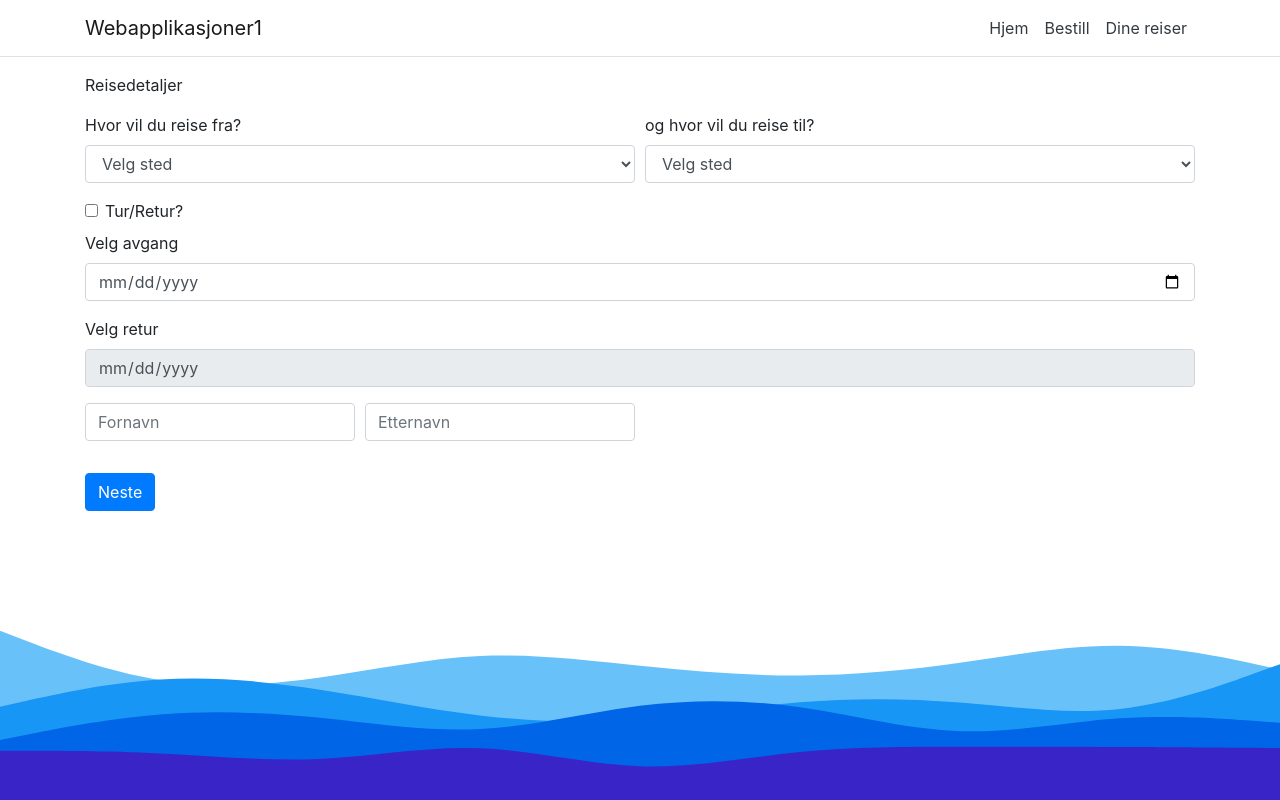
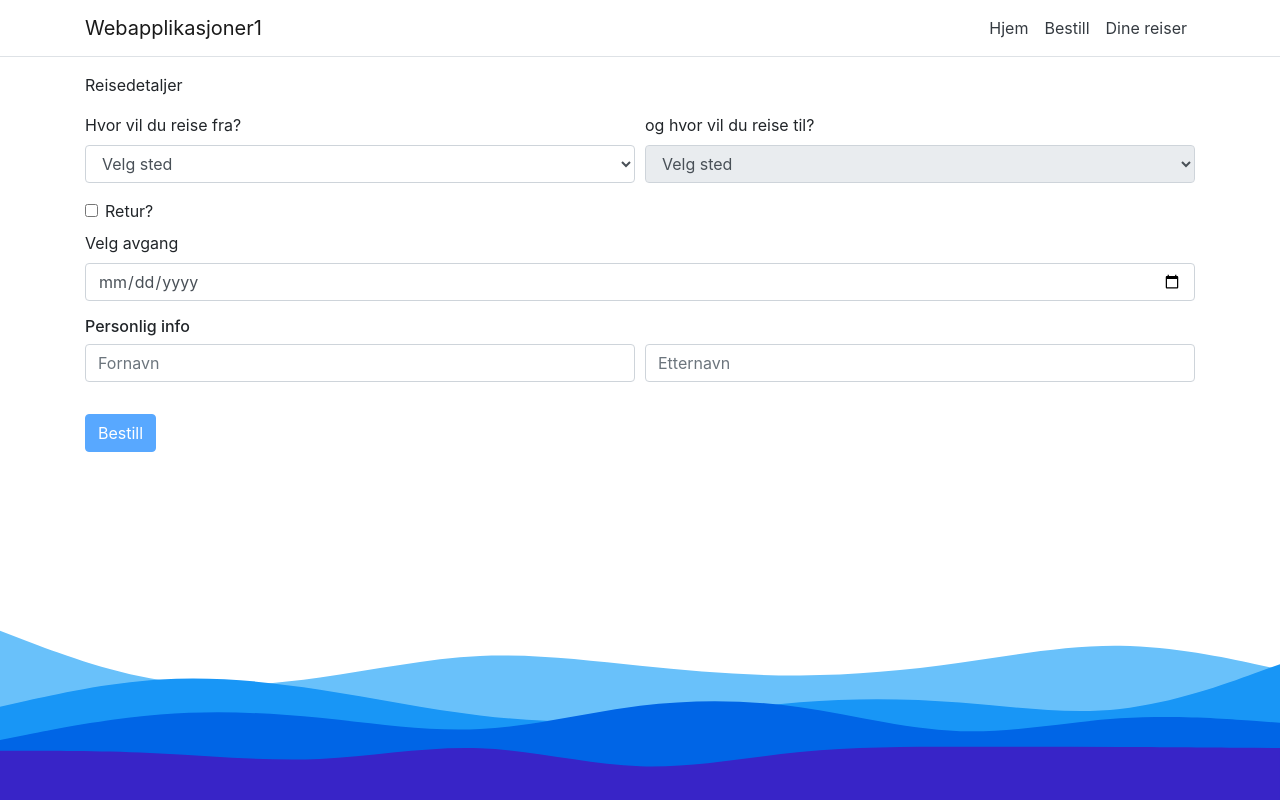
Before and after one commit to eirikhaugstulen/Webapplikasjoner1, a React (Create React App) app in the folder Webapplikasjoner1/ClientApp/: page /bestill in a window 1280 px wide. Built offline with nearby package versions, Linux system fonts and the light colour scheme.

Commit message:
Bestillingsform

```diff
--- a/Webapplikasjoner1/ClientApp/package.json
+++ b/Webapplikasjoner1/ClientApp/package.json
@@ -3,6 +3,7 @@
   "version": "0.1.0",
   "private": true,
   "dependencies": {
+    "axios": "^0.21.4",
     "bootstrap": "^4.1.3",
     "jquery": "^3.4.1",
     "merge": "^1.2.1",
--- a/Webapplikasjoner1/ClientApp/src/Pages/Bestilling.js
+++ b/Webapplikasjoner1/ClientApp/src/Pages/Bestilling.js
@@ -1,20 +1,28 @@
 import React, {useState} from "react";
 import {Button, Col, Form, FormGroup, Input, Label, Row} from "reactstrap";
 import {StrekningsVelger} from "../components/BestillForm/StrekningsVelger";
+import {useBestillingsForm} from "./hooks/useBestillingsForm";
 
 export const Bestilling = () => {
-    const [avgangssted, setAvgangssted] = useState('default');
-    const [fraDato, setFraDato] = useState();
-    const [tilDato, setTilDato] = useState();
-    const [fornavn, setFornavn] = useState('');
-    const [etternavn, setEtternavn] = useState('');
-    const [retur, setRetur] = useState(false);
-    const [loading, setLoading] = useState(true);
+    const [
+        {
+            avgangsstedState,
+            ankomststedState,
+            fraDatoState,
+            tilDatoState,
+            returState,
+            fornavnState,
+            etternavnState,
+        },
+        valid,
+        updateIsTouched,
+        handleSubmit,
+    ] = useBestillingsForm();
 
-    const changeRetur = () => setRetur(!retur);
-    console.log(fornavn)
+    const changeRetur = () => returState.setRetur(!returState.retur);
+
     return (
-        <Form>
+        <>
             <Row form>
                 <Col md={12}>
                     <p>Reisedetaljer</p>
@@ -22,10 +30,9 @@ export const Bestilling = () => {
             </Row>
             <Row form>
                 <StrekningsVelger
-                    avgangssted={avgangssted}
-                    setAvgangssted={setAvgangssted}
-                    setLoading={setLoading}
-                    loading={loading}
+                    avgangsstedState={avgangsstedState}
+                    ankomststedState={ankomststedState}
+                    updateIsTouched={updateIsTouched}
                 />
             </Row>
 
@@ -33,7 +40,7 @@ export const Bestilling = () => {
                 <Col md={12}>
                     <FormGroup check>
                         <Input type={'checkbox'} onChange={() => changeRetur()} />
-                        <Label>Tur/Retur?</Label>
+                        <Label>Retur?</Label>
                     </FormGroup>
                 </Col>
             </Row>
@@ -42,39 +49,68 @@ export const Bestilling = () => {
                 <Col md={12}>
                     <FormGroup>
                         <Label>Velg avgang</Label>
-                        <Input type={'date'} />
+                        <Input
+                            type={'date'}
+                            onChange={e => fraDatoState.setFraDato(e.target.value)}
+                        />
                     </FormGroup>
                 </Col>
             </Row>
 
+            {returState.retur && (
                 <Row form>
                     <Col md={12}>
                         <FormGroup>
                             <Label>Velg retur</Label>
-                        <Input type={'date'} disabled={!retur}/>
+                            <Input
+                                type={'date'}
+                                disabled={!returState.retur}
+                                onChange={e => tilDatoState.setTilDato(e.target.value)}
+                            />
                         </FormGroup>
                     </Col>
                 </Row>
-
+            )}
             <Row form>
-                <Col md={3}>
+                <Col md={6}>
+                    <h6>Personlig info</h6>
+                </Col>
+            </Row>
+            <Row form>
+                <Col md={6}>
                     <FormGroup>
-                        <Input type={'text'} value={fornavn} onChange={(e) => setFornavn(e.value)} placeholder={'Fornavn'}/>
+                        <Input
+                            type={'text'}
+                            onChange={(e) => {
+                                updateIsTouched('fornavn')
+                                fornavnState.setFornavn(e.target.value)
+                            }}
+                            placeholder={'Fornavn'}
+                        />
                     </FormGroup>
                 </Col>
-                <Col md={3}>
+                <Col md={6}>
                     <FormGroup>
-                        <Input type={'text'} value={etternavn} onChange={(e) => setEtternavn(e.value)} placeholder={'Etternavn'}/>
+                        <Input
+                            type={'text'}
+                            onChange={(e) => {
+                                updateIsTouched('etternavn')
+                                etternavnState.setEtternavn(e.target.value)
+                            }}
+                            placeholder={'Etternavn'}
+                        />
                     </FormGroup>
                 </Col>
             </Row>
             <div className={'mt-3'}>
                 <Button
                     color={'primary'}
+                    disabled={!valid}
+                    onClick={handleSubmit}
                 >
-                    Neste
+                    Bestill
                 </Button>
             </div>
-        </Form>
+        </>
     )
 }
--- a/Webapplikasjoner1/ClientApp/src/Pages/Home.js
+++ b/Webapplikasjoner1/ClientApp/src/Pages/Home.js
@@ -1,5 +1,5 @@
 import React from 'react';
-import {Button, Card, CardBody, Nav, NavItem, TabContent, TabPane, NavLink} from "reactstrap";
+import {Button, CardBody} from "reactstrap";
 import explore from '../Media/explore.svg'
 import history from "../history";
 
--- /dev/null
+++ b/Webapplikasjoner1/ClientApp/src/Pages/hooks/useBestillingsForm.js
@@ -0,0 +1,87 @@
+import React, {useCallback, useMemo, useState} from "react";
+import axios from "axios";
+import history from "../../history";
+
+export const useBestillingsForm = () => {
+    const [avgangssted, setAvgangssted] = useState('default');
+    const [ankomststed, setAnkomssted] = useState('default')
+    const [fraDato, setFraDato] = useState();
+    const [tilDato, setTilDato] = useState();
+    const [retur, setRetur] = useState(false);
+    const [isTouched, setIsTouched] = useState({});
+    const [fornavn, setFornavn] = useState('');
+    const [etternavn, setEtternavn] = useState('');
+
+    const updateIsTouched = useCallback(inputName => {
+        if (!(isTouched?.[inputName])) {
+            const newState = {...isTouched};
+            newState[inputName] = true;
+            setIsTouched(newState);
+        }
+    }, [isTouched])
+
+    const avgangsstedValid = useMemo(() => {
+        return !!(isTouched?.avgangssted && avgangssted && avgangssted !== 'default');
+    }, [avgangssted, isTouched])
+
+    const ankomststedValid = useMemo(() => {
+        return !!(isTouched?.ankomststed && ankomststed && ankomststed !== 'default');
+    }, [ankomststed, isTouched])
+
+    const fraDatoValid = useMemo(() => {
+        return !!(fraDato)
+    }, [fraDato])
+
+    const tilDatoValid = useMemo(() => {
+        return !!(retur && tilDato)
+    }, [tilDato, retur])
+
+    const fornavnValid = useMemo(() => {
+        return !!(isTouched?.fornavn && fornavn && fornavn !== '')
+    }, [isTouched, fornavn])
+
+    const etternavnValid = useMemo(() => {
+        return !!(isTouched?.etternavn && etternavn && etternavn !== '')
+    }, [isTouched, etternavn])
+
+    const valid = useMemo(() => {
+        if (avgangsstedValid && ankomststedValid && fraDatoValid && fornavnValid && etternavnValid) {
+            if (retur && !tilDatoValid) {
+                return false;
+            }
+        } else {
+            return false;
+        }
+        return true;
+    }, [avgangsstedValid, ankomststedValid, fraDatoValid, tilDatoValid, retur, fornavnValid, etternavnValid]);
+
+    const handleSubmit = async () => {
+        if (retur) {
+
+        } else {
+            axios.post('/Billett/Lagre', {
+                Fornavn: fornavn,
+                Etternavn: etternavn,
+                Strekning: `${avgangssted}${ankomststed}`,
+                Dato: fraDato,
+            })
+                .then(() => history.push('/reiser'))
+                .catch(e => console.log(e))
+        }
+    }
+
+    return [
+        {
+            avgangsstedState: { avgangssted, setAvgangssted, valid: avgangsstedValid },
+            ankomststedState: { ankomststed, setAnkomssted, valid: ankomststedValid },
+            fornavnState: { fornavn, setFornavn, valid: fornavnValid},
+            etternavnState: { etternavn, setEtternavn, valid: etternavnValid },
+            fraDatoState: { fraDato, setFraDato, valid: fraDatoValid },
+            tilDatoState: { tilDato, setTilDato, valid: tilDatoValid },
+            returState: { retur, setRetur },
+        },
+        valid,
+        updateIsTouched,
+        handleSubmit,
+    ]
+}
--- a/Webapplikasjoner1/ClientApp/src/components/BestillForm/StrekningsVelger.js
+++ b/Webapplikasjoner1/ClientApp/src/components/BestillForm/StrekningsVelger.js
@@ -1,6 +1,7 @@
 import React, {useEffect, useState} from "react";
 import {Col, FormGroup, Input, Label} from "reactstrap";
 
+// JSON vil byttes ut med API-kall i del 2
 const inputFraReiser = [
     {
         id: 1,
@@ -16,24 +17,26 @@ const inputFraReiser = [
     }
 ]
 
-export const StrekningsVelger = ({ avgangssted, setAvgangssted, loading, setLoading }) => {
+export const StrekningsVelger = ({ avgangsstedState, ankomststedState, updateIsTouched }) => {
     const [fraReiser, setFraReiser] = useState();
-    const [tilReiser, setTilReiser] = useState();
+    const [outputAnkomststed, setOutputankomststed] = useState();
+
+    const changeAvgangsstedHandler = (e) => {
+        updateIsTouched('avgangssted');
+        avgangsstedState.setAvgangssted(e.target.value);
+        setOutputankomststed(inputFraReiser
+            .filter(destinasjon => destinasjon.displayName.toString() !== e.target.value)
+        );
+    }
+
+    const changeAnkomsstedHandler = e => {
+        updateIsTouched('ankomststed');
+        ankomststedState.setAnkomssted(e.target.value);
+    }
 
     useEffect(() => {
-        setTimeout(() => {
-            setFraReiser(inputFraReiser);
-            setLoading(false);
-        }, 500);
+        setFraReiser(inputFraReiser);
     }, [])
-
-    if (loading) {
-        return (
-            <div>
-                ...Laster inn
-            </div>
-        )
-    }
 
     return (
         <>
@@ -43,8 +46,8 @@ export const StrekningsVelger = ({ avgangssted, setAvgangssted, loading, setLoad
                     <Input
                         type={'select'}
                         id={'fraSted'}
-                        value={avgangssted}
-                        onChange={e => setAvgangssted(e)}
+                        value={avgangsstedState.avgangssted}
+                        onChange={e => changeAvgangsstedHandler(e)}
                     >
                         <option
                             disabled
@@ -53,10 +56,10 @@ export const StrekningsVelger = ({ avgangssted, setAvgangssted, loading, setLoad
                             Velg sted
                         </option>
 
-                        {fraReiser?.map((avgang, index) => (
+                        {fraReiser?.map(avgang => (
                             <option
-                                key={index}
-                                value={avgang.id}
+                                key={avgang.id}
+                                value={avgang.displayName}
                             >
                                 {avgang.displayName}
                             </option>
@@ -68,11 +71,28 @@ export const StrekningsVelger = ({ avgangssted, setAvgangssted, loading, setLoad
             <Col md={6} sm={12}>
                 <FormGroup className={'d-block'}>
                     <Label for={'tilSted'}>og hvor vil du reise til?</Label>
-                    <Input type={'select'} id={'tilSted'}>
-                        <option>Velg sted</option>
-                        <option>Bergen</option>
-                        <option>Langesund</option>
-                        <option>Kristiansand</option>
+                    <Input
+                        type={'select'}
+                        id={'tilSted'}
+                        value={ankomststedState.ankomststed}
+                        disabled={avgangsstedState.avgangssted === 'default'}
+                        onChange={e => changeAnkomsstedHandler(e)}
+                    >
+                        <option
+                            disabled
+                            value={'default'}
+                        >
+                            Velg sted
+                        </option>
+
+                        {outputAnkomststed?.map(ankomst => (
+                            <option
+                                key={ankomst.id}
+                                value={ankomst.displayName}
+                            >
+                                {ankomst.displayName}
+                            </option>
+                        ))}
                     </Input>
                 </FormGroup>
             </Col>
```
Also changed, not shown: 1 other file (tests, documents, lock files or other folders). Lines whose indentation alone changed are shown as unchanged.
